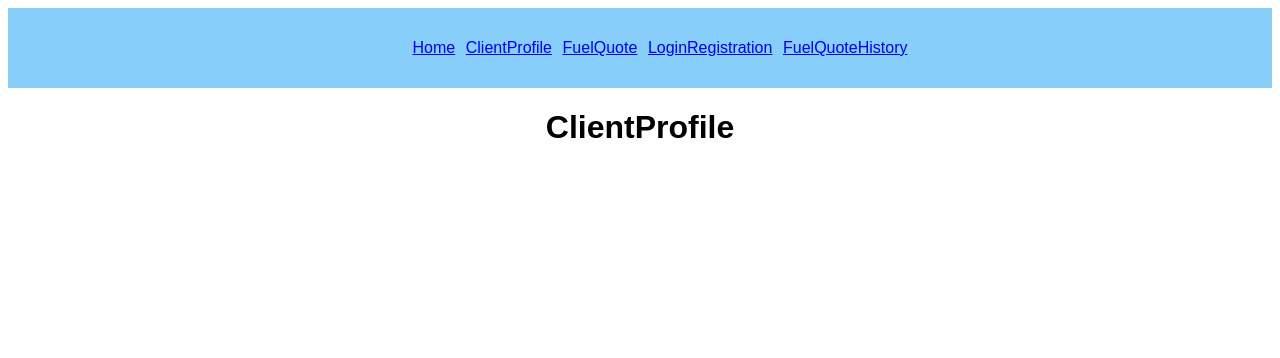
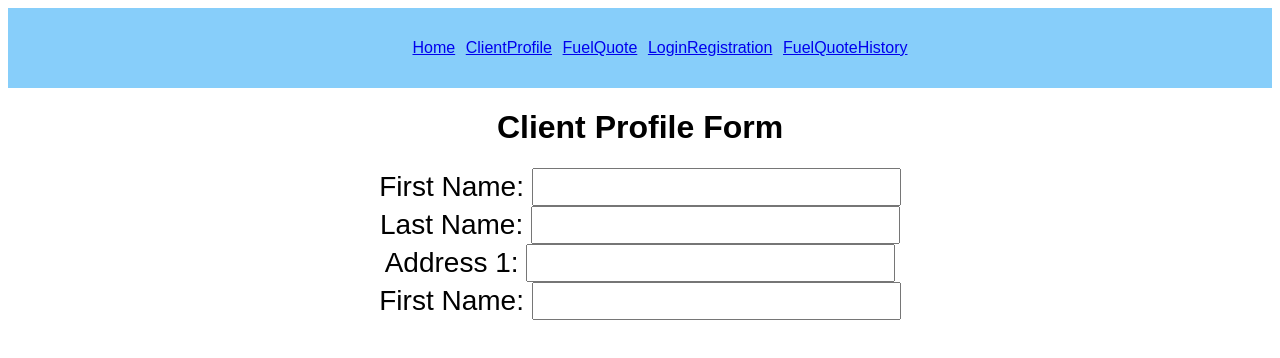
Before and after one commit to FranklinTrinh7624/COSC4353HW, a React (Create React App) app: page /clientprofile in a window 1280 px wide. Shown: the top 358 px of the page. Built offline with nearby package versions, Linux system fonts and the light colour scheme; what react-native would draw is missing.

Commit message:
Updated Client Profile File

```diff
--- a/src/ClientProfile.js
+++ b/src/ClientProfile.js
@@ -1,14 +1,12 @@
 import React from "react";
 
-function ClientProfile() {
-  return (
-    <div>
-      <h1>ClientProfile</h1>
-    </div>
-  );
-}
-
-export default ClientProfile;
+const validateForm = (errors) => {
+  let valid = true;
+  Object.values(errors).forEach((val) => {
+    val.length > 0 && (valid = false);
+  });
+  return valid;
+};
 
 class Profile extends React.Component {
   constructor(props) {
@@ -36,10 +34,10 @@ class Profile extends React.Component {
 
   handleChange = (event) => {
     event.preventDefault();
-    const { info, value } = event.target;
+    const { name, value } = event.target;
     let errors = this.state.errors;
 
-    switch (info) {
+    switch (name) {
       case "firstName":
         errors.firstName = value.length > 50 ? "Maximum is 50 characters" : "";
         break;
@@ -70,6 +68,78 @@ class Profile extends React.Component {
       default:
         break;
     }
-    this.setState({ errors, [info]: value }, () => console.log(this.state));
+    this.setState({ errors, [name]: value }, () => console.log(this.state));
   };
+
+  handleSubmit = (event) => {
+    event.preventDefault();
+    if (validateForm(this.state.errors)) {
+      console.info("Valid Form - Creating Profile");
+    } else {
+      console.error("Invalid Form");
+    }
+  };
+
+  render() {
+    const { errors } = this.state;
+    return (
+      <div className="clientProfile">
+        <div className="form-wrapper">
+          <h1>Client Profile Form </h1>
+          <form onSubmit={this.handleSubmit} noValidate>
+            <div className="firstName">
+              <label>First Name: </label>
+              <input
+                type="text"
+                name="fName"
+                onChange={this.handleChange}
+                noValidate
+              />
+              {errors.firstName.length > 50 && (
+                <span className="errMsg"> {errors.firstName} </span>
+              )}
+            </div>
+            <div className="lastName">
+              <label>Last Name: </label>
+              <input
+                type="text"
+                name="lName"
+                onChange={this.handleChange}
+                noValidate
+              />
+              {errors.lastName.length > 50 && (
+                <span className="errMsg"> {errors.lastName} </span>
+              )}
+            </div>
+            <div className="firstAddress">
+              <label>Address 1: </label>
+              <input
+                type="text"
+                name="address1"
+                onChange={this.handleChange}
+                noValidate
+              />
+              {errors.firstAddress.length > 50 && (
+                <span className="errMsg"> {errors.firstAddress} </span>
+              )}
+            </div>
+            <div className="firstName">
+              <label>First Name: </label>
+              <input
+                type="text"
+                name="fName"
+                onChange={this.handleChange}
+                noValidate
+              />
+              {errors.firstName.length > 50 && (
+                <span className="errMsg"> {errors.firstName} </span>
+              )}
+            </div>
+          </form>
+        </div>
+      </div>
+    );
+  }
 }
+
+export default Profile;
```
